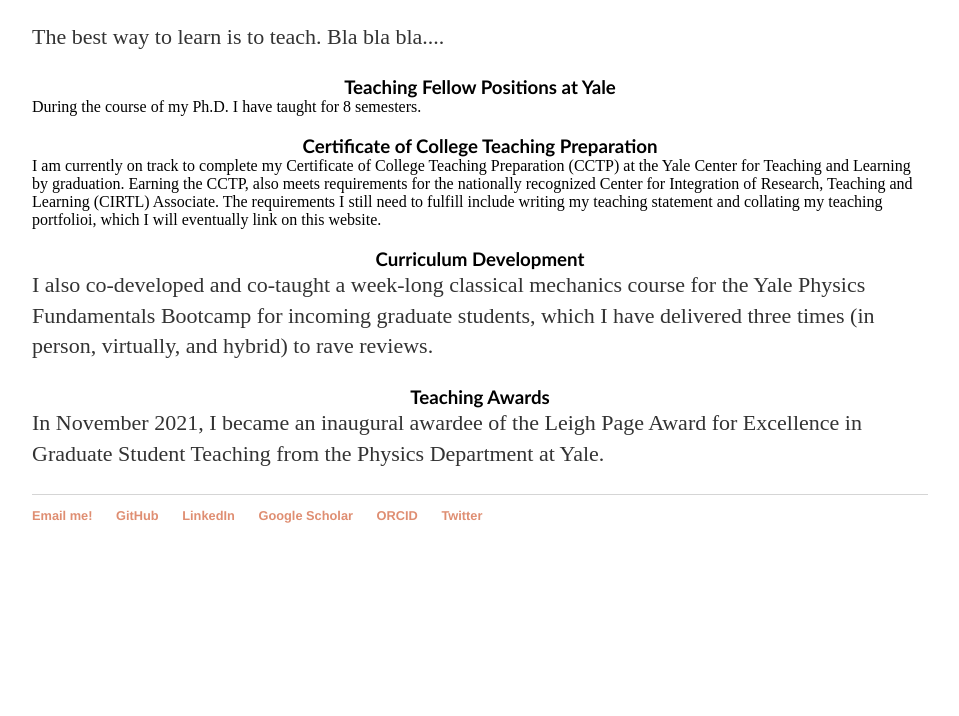
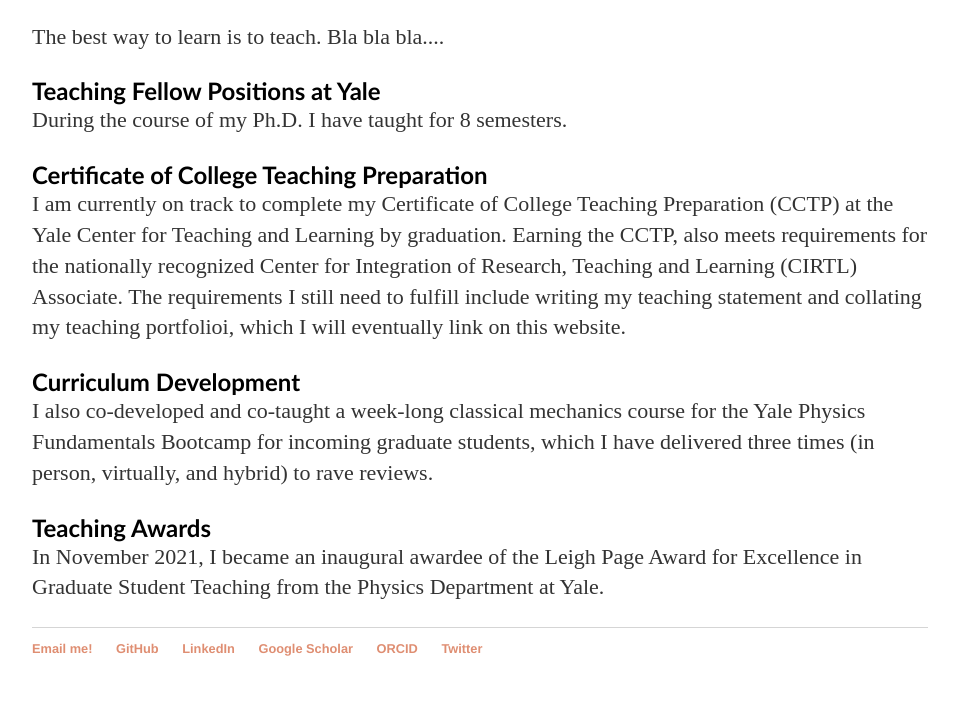
Before and after one commit to lunazagor/lunazagor.github.io, a Jekyll site: the page built from teaching/index.html, in a window 1280 px wide. Shown: the part 533-1249 px from the top of the page, without its empty margins (160-1119 px from the left). Built offline with Jekyll 4.4.1, drawn with Linux system fonts in a browser that asks for light colours; before the commit the page ends 1116 px from its top, so only the background shows below that.

Commit message:
Update index.html
fix paragraph styles and heading centering

```diff
--- a/teaching/index.html
+++ b/teaching/index.html
@@ -20,20 +20,20 @@ title: Teaching
 <p <br> <p>
 <p style="text-align:left;font-size:22px; display: inline"> The best way to learn is to teach. Bla bla bla....<p>
 
-<h3 style="text-align:center;font-family:optima;margin-bottom:0.0em"> Teaching Fellow Positions at Yale </h3>
+<h2 style="text-align:left;font-family:optima;margin-bottom:0.0em"> Teaching Fellow Positions at Yale </h2>
 
-During the course of my Ph.D. I have taught for 8 semesters.
+<p style="text-align:left;font-size:22px; display: inline"> During the course of my Ph.D. I have taught for 8 semesters. <p>
 
-<h3 style="text-align:center;font-family:optima;margin-bottom:0.0em"> Certificate of College Teaching Preparation </h3>
+<h2 style="text-align:left;font-family:optima;margin-bottom:0.0em"> Certificate of College Teaching Preparation </h2>
 
-I am currently on track to complete my Certificate of College Teaching Preparation (CCTP) at the Yale Center for Teaching and Learning by graduation. Earning the CCTP, also meets requirements for the nationally recognized Center for Integration of Research, Teaching and Learning (CIRTL) Associate. The requirements I still need to fulfill include writing my teaching statement and collating my teaching portfolioi, which I will eventually link on this website.
+<p style="text-align:left;font-size:22px; display: inline"> I am currently on track to complete my Certificate of College Teaching Preparation (CCTP) at the Yale Center for Teaching and Learning by graduation. Earning the CCTP, also meets requirements for the nationally recognized Center for Integration of Research, Teaching and Learning (CIRTL) Associate. The requirements I still need to fulfill include writing my teaching statement and collating my teaching portfolioi, which I will eventually link on this website. <p>
 
-<h3 style="text-align:center;font-family:optima;margin-bottom:0.0em"> Curriculum Development </h3>
+<h2 style="text-align:left;font-family:optima;margin-bottom:0.0em"> Curriculum Development </h2>
 
 <p style="text-align:left;font-size:22px; display: inline">  I also co-developed and co-taught a week-long classical mechanics course for the Yale Physics Fundamentals Bootcamp for incoming graduate students, which I have delivered three times (in person, virtually, and hybrid) to rave reviews.<p>
 
 
-<h3 style="text-align:center;font-family:optima;margin-bottom:0.0em"> Teaching Awards </h3>
+<h2 style="text-align:left;font-family:optima;margin-bottom:0.0em"> Teaching Awards </h2>
 
 <p style="text-align:left;font-size:22px; display: inline"> In November 2021, I became an inaugural awardee of the Leigh Page Award for Excellence in Graduate Student Teaching from the Physics Department at Yale.<p>
 
```
